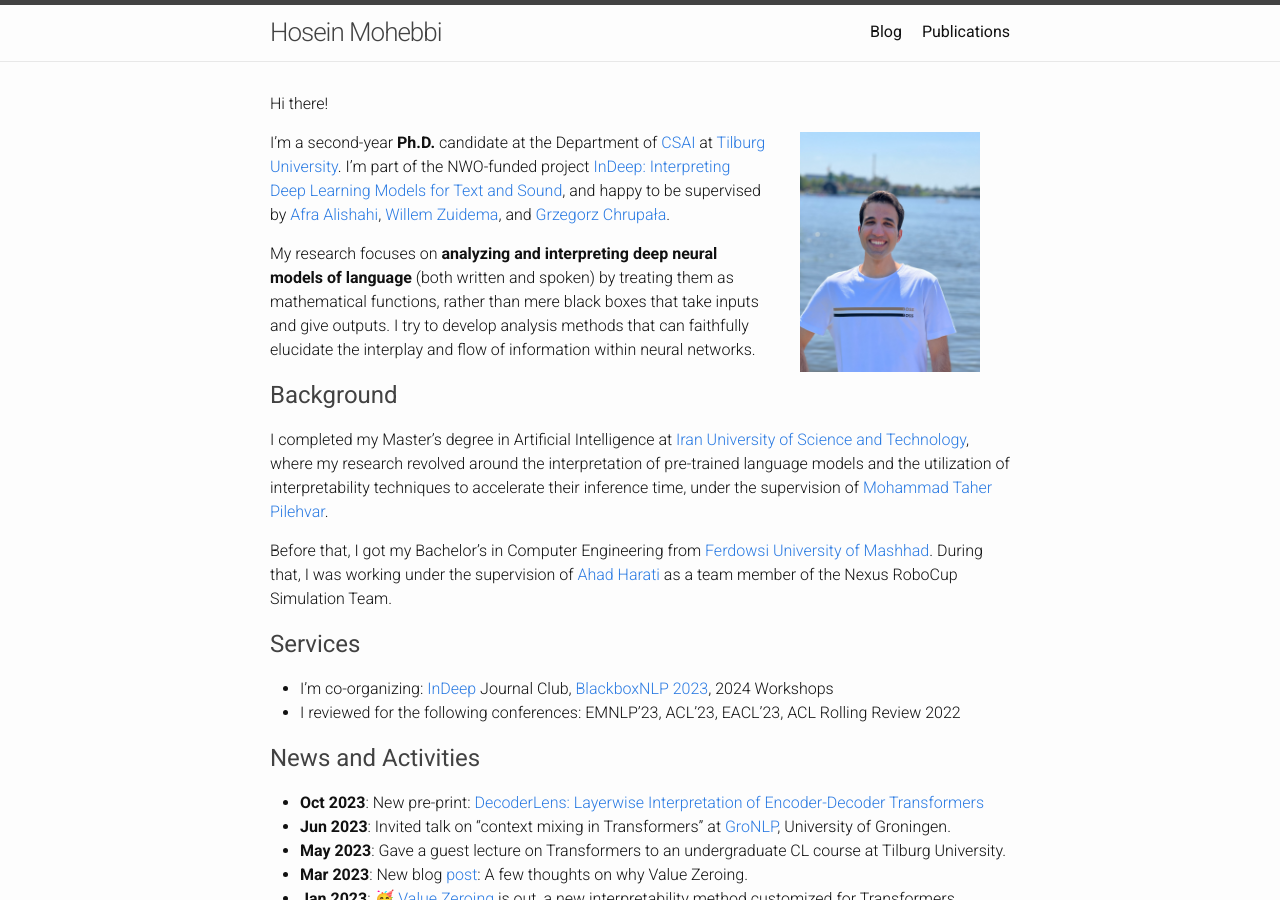
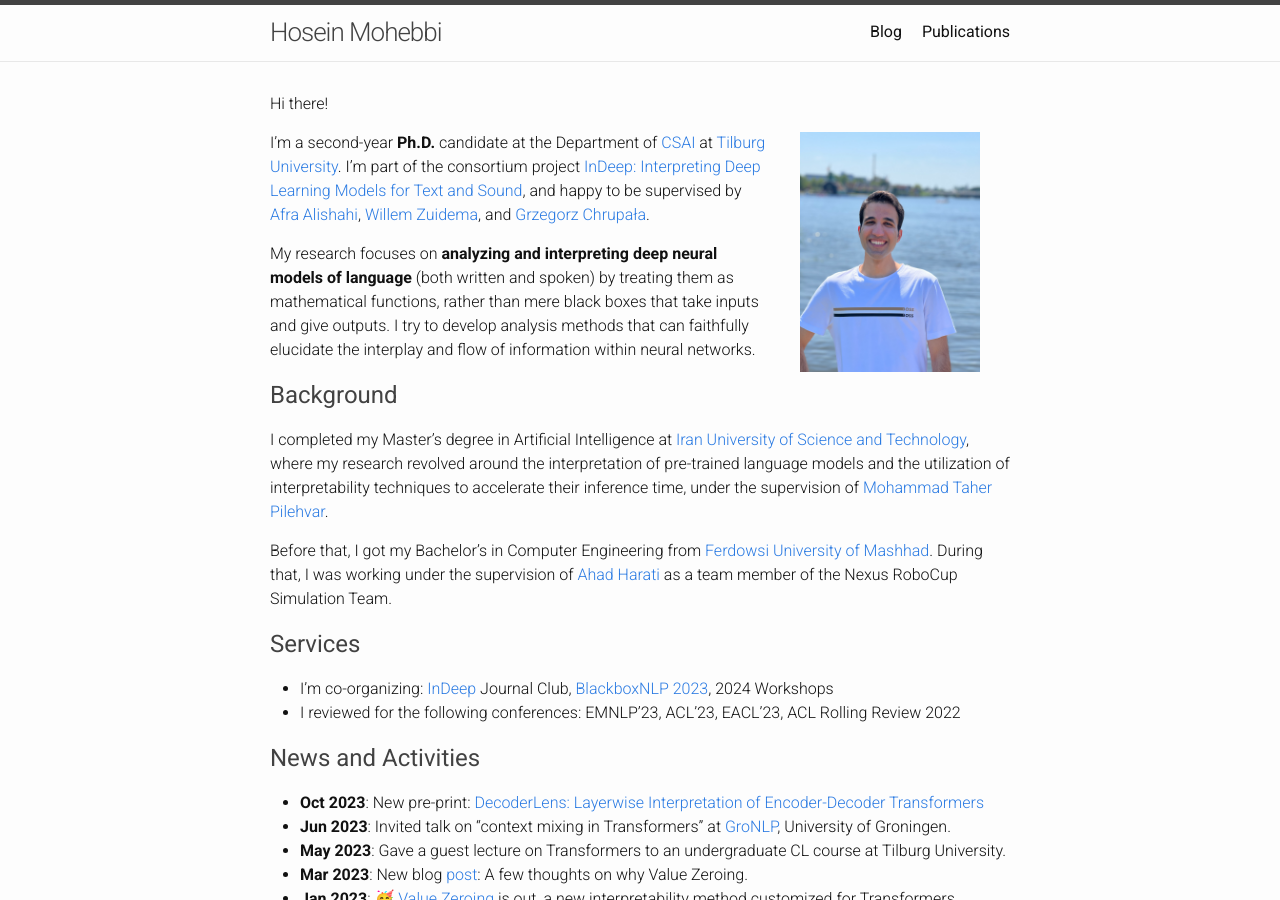
Before and after one commit to hmohebbi/hmohebbi.github.io, a Jekyll site: the page built from index.md, in a window 1280 px wide and 900 px high. Built offline with Jekyll 4.4.1, drawn with Linux system fonts in a browser that asks for light colours.

Commit message:
Update index.md

```diff
--- a/index.md
+++ b/index.md
@@ -21,7 +21,7 @@ layout: default
 
 Hi there!
 
-I'm a second-year __Ph.D.__ candidate at the Department of [CSAI](https://www.tilburguniversity.edu/about/schools/tshd/departments/dca) at [Tilburg University](https://www.tilburguniversity.edu/). I'm part of the NWO-funded project [InDeep: Interpreting Deep Learning Models for Text and Sound](https://projects.illc.uva.nl/indeep/), and happy to be supervised by [Afra Alishahi](http://afra.alishahi.name/), [Willem Zuidema](https://staff.fnwi.uva.nl/w.zuidema/), and [Grzegorz Chrupała](https://grzegorz.chrupala.me/).
+I'm a second-year __Ph.D.__ candidate at the Department of [CSAI](https://www.tilburguniversity.edu/about/schools/tshd/departments/dca) at [Tilburg University](https://www.tilburguniversity.edu/). I'm part of the consortium project [InDeep: Interpreting Deep Learning Models for Text and Sound](https://projects.illc.uva.nl/indeep/), and happy to be supervised by [Afra Alishahi](http://afra.alishahi.name/), [Willem Zuidema](https://staff.fnwi.uva.nl/w.zuidema/), and [Grzegorz Chrupała](https://grzegorz.chrupala.me/).
 
 My research focuses on __analyzing and interpreting deep neural models of language__ (both written and spoken) by treating them as mathematical functions, rather than mere black boxes that take inputs and give outputs. I try to develop analysis methods that can faithfully elucidate the interplay and flow of information within neural networks.
 
```
